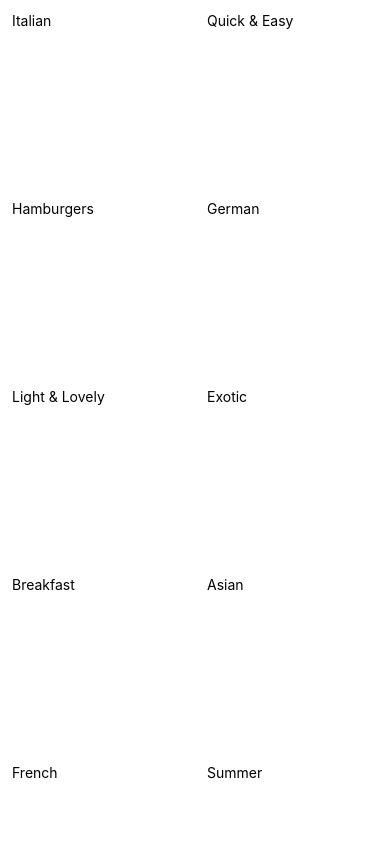
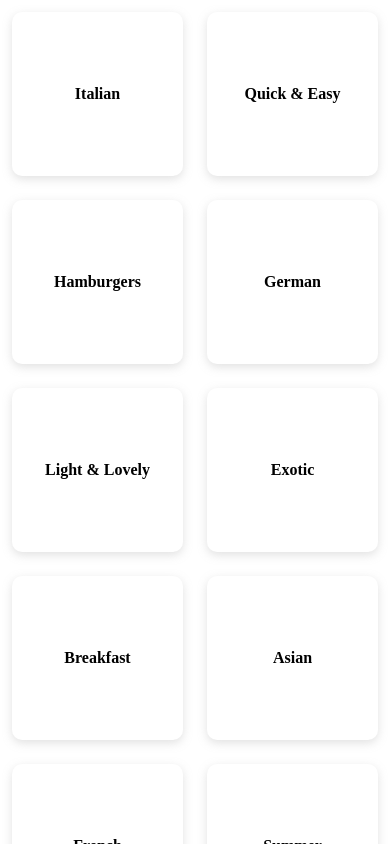
Before and after one commit to Krediann/MealsApp, a React Native app: screen / in a window 390 px wide. Built offline with nearby package versions, Linux system fonts and the light colour scheme.

Commit message:
Created a shadow for the IOS, added bold + font to titles

```diff
--- a/components/CategoryGrid.js
+++ b/components/CategoryGrid.js
@@ -5,10 +5,12 @@ const { height, width } = Dimensions.get("window");
 function CategoryGrid({title, color}) {
   return(
     <View style = {styles.Items}>
-      <Pressable>
-        <Text>
-          {title}
-        </Text>
+      <Pressable style = {styles.button}>
+        <View style = {styles.content}>
+          <Text style = {styles.title}>
+            {title}
+          </Text>
+        </View>
       </Pressable>
     </View>
   )
@@ -22,6 +24,25 @@ const styles = StyleSheet.create({
     margin: 12,
     height: (height - 24) / 5,
     borderRadius: 10,
-    elevation: 2
-  }
+    elevation: 2,
+    backgroundColor: "white",
+    shadowColor: "darkgray",
+    shadowOpacity: 0.35,
+    shadowOffset: {width: 0, height: 3},
+    shadowRadius: 10,
+  },
+  button: {
+    flex: 1,
+  },
+  content: {
+    flex: 1,
+    padding: 12,
+    justifyContent: "center",
+    alignItems: "center"
+  },
+  title: {
+    fontSize: 16,
+    fontFamily: "sans-serif-light",
+    fontWeight: "bold",
+  },
 });
```
